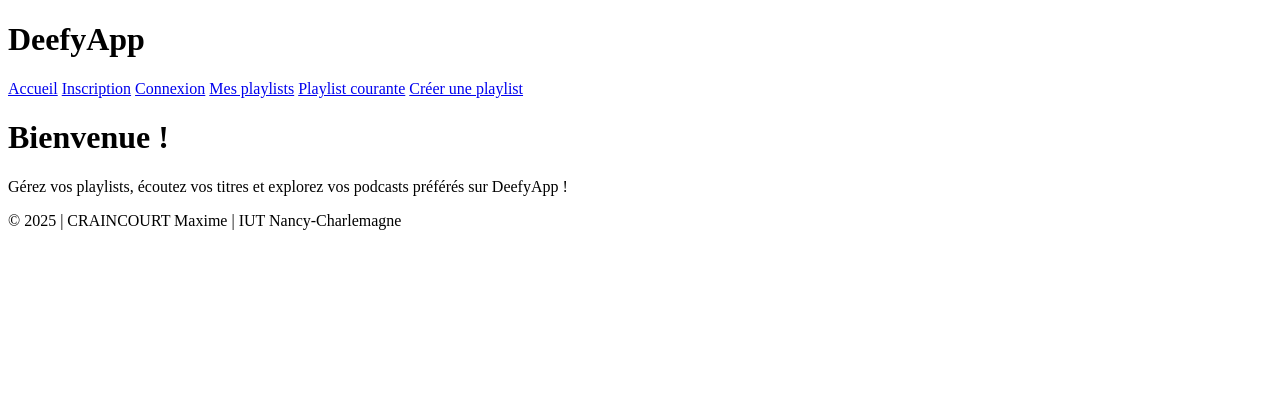
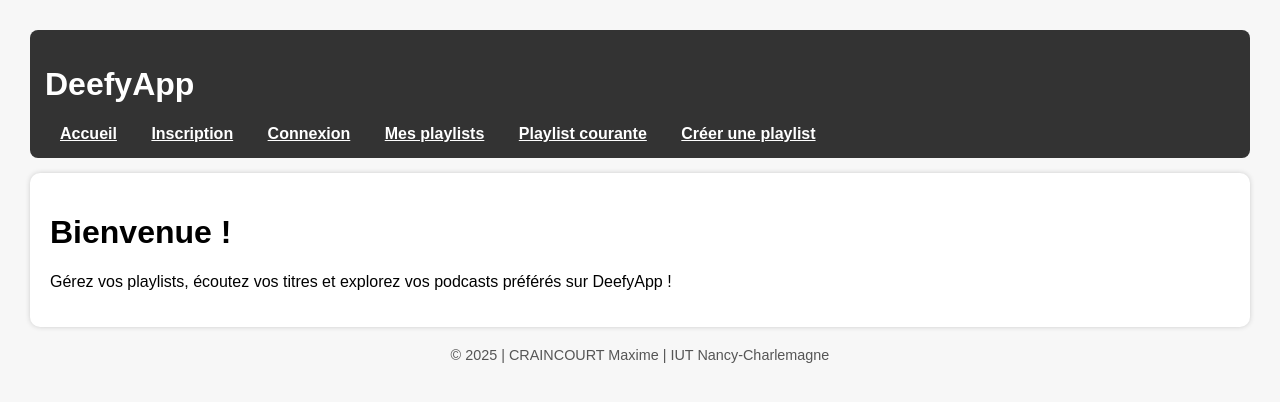
Before and after one commit to max-crt57/Deefy-Project, a PHP site: page / in a window 1280 px wide. Shown: the top 402 px of the page. Run offline with PHP 8.4, Linux system fonts and the light colour scheme.

Commit message:
Ajout du bon css

```diff
--- a/Deefy/src/css/index.css
+++ b/Deefy/src/css/index.css
@@ -1,4 +1,29 @@
-/* index.css - styles personnalisés complémentaires */
 body {
-    scroll-behavior: smooth;
+    font-family: Arial, sans-serif;
+    margin: 30px;
+    background-color: #f7f7f7;
 }
+header {
+    background-color: #333;
+    color: white;
+    padding: 15px;
+    border-radius: 8px;
+}
+nav a {
+    color: white;
+    margin: 0 15px;
+    font-weight: bold;
+}
+main {
+    background: #fff;
+    padding: 20px;
+    border-radius: 10px;
+    margin-top: 15px;
+    box-shadow: 0 0 5px #ccc;
+}
+footer {
+    margin-top: 20px;
+    font-size: 0.9em;
+    color: #555;
+    text-align: center;
+}
```
Also changed, not shown: 3 other files.
